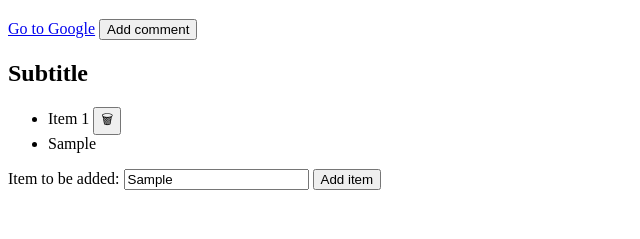
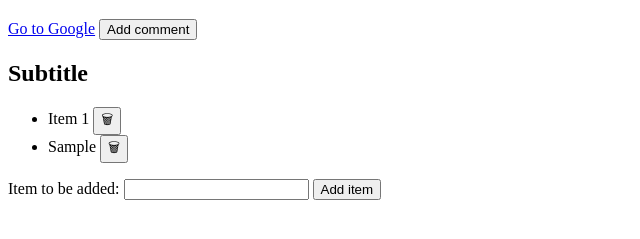
Before and after one commit to cruisemate2020/classPractice, a plain HTML site: page dom-manipulation/index.html in a window 1280 px wide. Both pictures are taken after typing "Sample" into the empty fields and a click on the button "Add item". Shown: the part 61-300 px from the top of the page, without its empty margins (0-640 px from the left). Drawn offline with Linux system fonts and the light colour scheme.

Commit message:
manipulation practice completed

```diff
--- a/dom-manipulation/script.js
+++ b/dom-manipulation/script.js
@@ -54,21 +54,28 @@ const newItemInput = document.getElementById('item-input');
 const addItemButton = document.getElementById('add-item-button');
 const deleteButtons = document.querySelectorAll('.delete-item-button');
 
-
 addItemButton.addEventListener('click', () => {
     const listParent = document.getElementById('item-list');
+
     const newListItem = document.createElement('li');
     console.log(newItemInput.value);
-    newListItem.innerHTML = newItemInput.value;
+    newListItem.innerHTML = `${newItemInput.value} <button class="delete-item-button">🗑</button>`;
 
     listParent.appendChild(newListItem);
-})
 
-function deleteListItem(buttonUserClickedOn){
+    console.log(listParent.children);
+    const newDeleteButton = newListItem.querySelector('.delete-item-button');
+
+    deleteListItem(newDeleteButton);
+
+    newItemInput.value = '';
+});
+
+function deleteListItem(buttonUserClickedOn) {
     buttonUserClickedOn.addEventListener('click', () => {
-        const parentLiTag = buttonUserClickedOn.parentElement;
-        parentLiTag.remove();
-    })
+    const parentLiTag = buttonUserClickedOn.parentElement;
+    parentLiTag.remove();
+});
 }
 
 deleteButtons.forEach(deleteListItem);
```
Also changed, not shown: dom-manipulation/index.html (indentation only).
